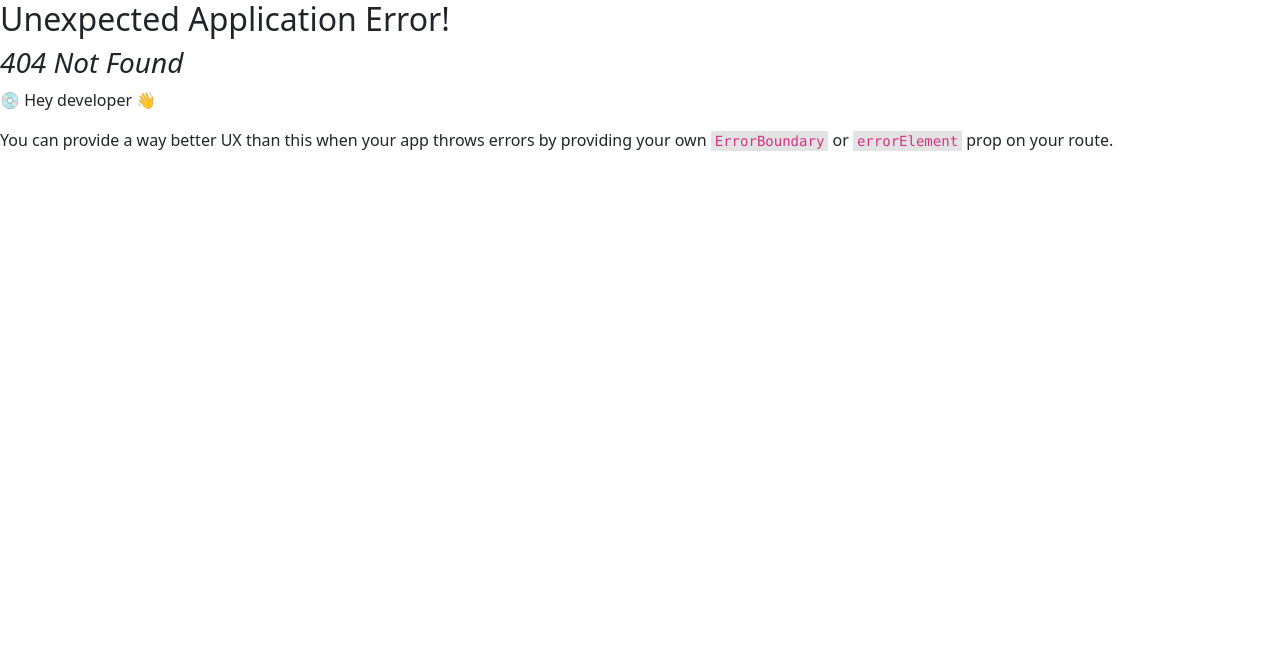
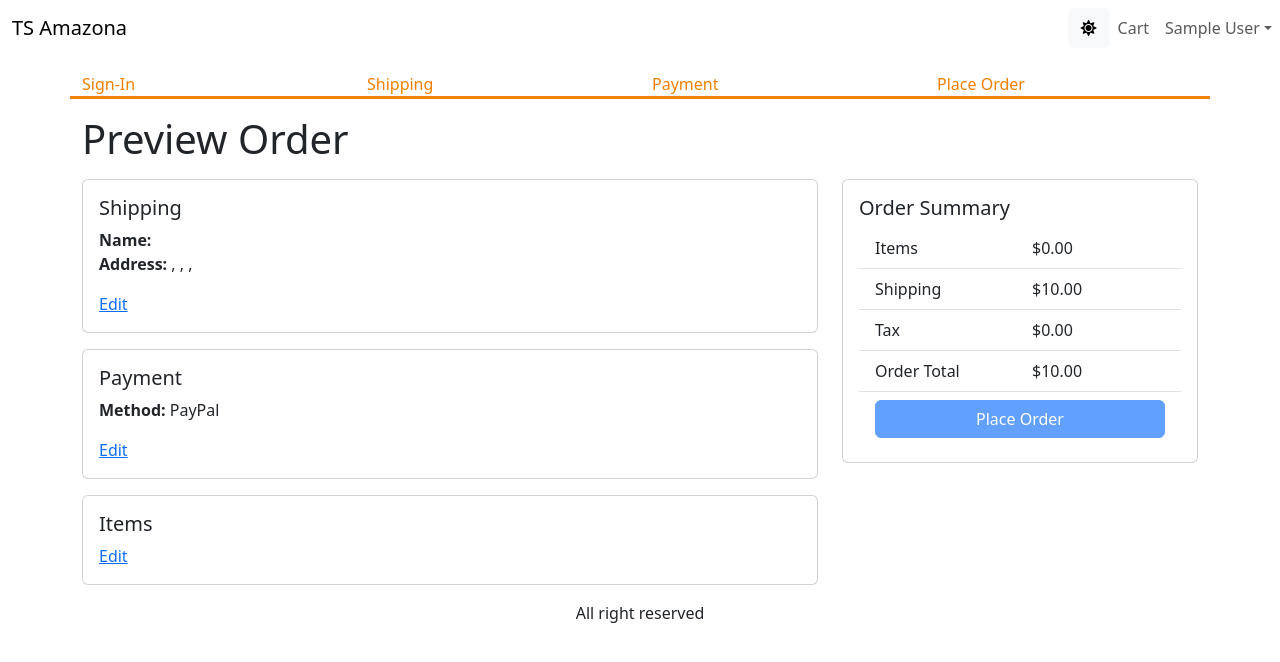
Before and after one commit to IlliaKinskyi/amazona, a React (Vite) app in the folder frontend/: page /placeorder in a window 1280 px wide. Before the commit this address had no page. Shown: the top 662 px of the page. Built offline with nearby package versions, Linux system fonts and the light colour scheme; sample sign-in values are in the browser's storage.

Commit message:
Create Place Order Page

```diff
--- a/frontend/src/Store.tsx
+++ b/frontend/src/Store.tsx
@@ -37,6 +37,7 @@
   | { type: 'SWITCH_MODE' }
   | { type: 'CART_ADD_ITEM'; payload: CartItem }
   | { type: 'CART_REMOVE_ITEM'; payload: CartItem }
+  | { type: 'CART_CLEAR' }
   | { type: 'USER_SIGNIN'; payload: UserInfo }
   | { type: 'USER_SIGNOUT' }
   | { type: 'SAVE_SHIPPING_ADDRESS'; payload: ShippingAddress }
@@ -67,6 +68,9 @@
       localStorage.setItem('cartItems', JSON.stringify(cartItems));
       return { ...state, cart: { ...state.cart, cartItems } };
     }
+
+    case 'CART_CLEAR':
+      return { ...state, cart: { ...state.cart, cartItems: [] } };
 
     case 'USER_SIGNIN':
       return { ...state, userInfo: action.payload };
--- a/frontend/src/apiClient.ts
+++ b/frontend/src/apiClient.ts
@@ -7,4 +7,18 @@
   },
 });
 
+apiClient.interceptors.request.use(
+  async (config) => {
+    if (localStorage.getItem('userInfo'))
+      config.headers.authorization = `Bearer ${
+        JSON.parse(localStorage.getItem('userInfo')!).token
+      }`;
+
+    return config;
+  },
+  (error) => {
+    Promise.reject(error);
+  },
+);
+
 export default apiClient;
--- /dev/null
+++ b/frontend/src/components/ProtectedRoute.tsx
@@ -0,0 +1,15 @@
+import { useContext } from 'react';
+import { Store } from '../Store';
+import { Navigate, Outlet } from 'react-router-dom';
+
+export default function ProtectedRoute() {
+  const {
+    state: { userInfo },
+  } = useContext(Store);
+
+  if (userInfo) {
+    return <Outlet />;
+  } else {
+    return <Navigate to="/signin" />;
+  }
+}
--- /dev/null
+++ b/frontend/src/hooks/orderHooks.ts
@@ -0,0 +1,17 @@
+import { useMutation } from '@tanstack/react-query';
+import { CartItem, ShippingAddress } from '../types/Cart';
+import apiClient from '../apiClient';
+import { Order } from '../types/Order';
+
+export const useCreateOrderMutation = () =>
+  useMutation({
+    mutationFn: async (order: {
+      orderItems: CartItem[];
+      shippingAddress: ShippingAddress;
+      paymentMethod: string;
+      itemsPrice: number;
+      shippingPrice: number;
+      taxPrice: number;
+      totalPrice: number;
+    }) => (await apiClient.post<{ message: string; order: Order }>(`api/orders`, order)).data,
+  });
--- a/frontend/src/main.tsx
+++ b/frontend/src/main.tsx
@@ -1,6 +1,11 @@
 import React from 'react';
 import ReactDOM from 'react-dom/client';
-import { createBrowserRouter, RouterProvider } from 'react-router-dom';
+import {
+  createBrowserRouter,
+  createRoutesFromElements,
+  Route,
+  RouterProvider,
+} from 'react-router-dom';
 import 'bootstrap/dist/css/bootstrap.min.css';
 import App from './App.tsx';
 import './index.css';
@@ -15,22 +20,25 @@
 import SignupPage from './pages/SignupPage.tsx';
 import ShippingAddressPage from './pages/ShippingAddressPage.tsx';
 import PaymentMethodPage from './pages/PaymentMethodPage.tsx';
+import ProtectedRoute from './components/ProtectedRoute.tsx';
+import PlaceOrderPage from './pages/PlaceOrderPage.tsx';
 
-const router = createBrowserRouter([
-  {
-    path: '/',
-    element: <App />,
-    children: [
-      { index: true, element: <HomePage /> },
-      { path: 'product/:slug', element: <ProductPage /> },
-      { path: 'cart', element: <CartPage /> },
-      { path: 'signin', element: <SigninPage /> },
-      { path: 'signup', element: <SignupPage /> },
-      { path: 'shipping', element: <ShippingAddressPage /> },
-      { path: 'payment', element: <PaymentMethodPage /> },
-    ],
-  },
-]);
+const router = createBrowserRouter(
+  createRoutesFromElements(
+    <Route path="/" element={<App />}>
+      <Route index={true} element={<HomePage />} />
+      <Route path="product/:slug" element={<ProductPage />} />
+      <Route path="cart" element={<CartPage />} />
+      <Route path="signin" element={<SigninPage />} />
+      <Route path="signup" element={<SignupPage />} />
+      <Route path="" element={<ProtectedRoute />}>
+        <Route path="shipping" element={<ShippingAddressPage />} />
+        <Route path="payment" element={<PaymentMethodPage />} />
+        <Route path="placeorder" element={<PlaceOrderPage />} />
+      </Route>
+    </Route>,
+  ),
+);
 
 const queryClient = new QueryClient();
 
--- /dev/null
+++ b/frontend/src/pages/PlaceOrderPage.tsx
@@ -0,0 +1,159 @@
+import { Link, useNavigate } from 'react-router-dom';
+import { Store } from '../Store';
+import { useContext, useEffect } from 'react';
+import { useCreateOrderMutation } from '../hooks/orderHooks';
+import { getError } from '../utils';
+import { ApiError } from '../types/ApiError';
+import { toast } from 'react-toastify';
+import CheckoutSteps from '../components/CheckoutSteps';
+import { Helmet } from 'react-helmet-async';
+import { Button, Card, Col, ListGroup, Row } from 'react-bootstrap';
+import LoadingBox from '../components/LoadingBox';
+
+export default function PlaceOrderPage() {
+  const navigate = useNavigate();
+
+  const { state, dispatch } = useContext(Store);
+  const { cart, userInfo } = state;
+
+  const round2 = (num: number) => Math.round(num * 100 + Number.EPSILON) / 100; // 123.2345 => 123.23
+
+  cart.itemsPrice = round2(cart.cartItems.reduce((a, c) => a + c.quantity * c.price, 0));
+  cart.shippingPrice = cart.itemsPrice > 100 ? round2(0) : round2(10);
+  cart.taxPrice = round2(0.15 * cart.itemsPrice);
+  cart.totalPrice = cart.itemsPrice + cart.shippingPrice + cart.taxPrice;
+
+  const { mutateAsync: createOrder, isLoading } = useCreateOrderMutation();
+
+  const placeOrderHandler = async () => {
+    try {
+      const data = await createOrder({
+        orderItems: cart.cartItems,
+        shippingAddress: cart.shippingAddress,
+        paymentMethod: cart.paymentMethod,
+        itemsPrice: cart.itemsPrice,
+        shippingPrice: cart.shippingPrice,
+        taxPrice: cart.taxPrice,
+        totalPrice: cart.totalPrice,
+      });
+      dispatch({ type: 'CART_CLEAR ' });
+      localStorage.removeItem('cartItems');
+      navigate(`/order/${data.order._id}`);
+    } catch (error) {
+      toast.error(getError(error as ApiError));
+    }
+  };
+
+  useEffect(() => {
+    if (!cart.paymentMethod) {
+      navigate('/payment');
+    }
+  }, [cart, navigate]);
+
+  return (
+    <div>
+      <CheckoutSteps step1 step2 step3 step4></CheckoutSteps>
+      <Helmet>
+        <title>Preview Order</title>
+      </Helmet>
+      <h1 className="my-3">Preview Order</h1>
+      <Row>
+        <Col md={8}>
+          <Card className="mb-3">
+            <Card.Body>
+              <Card.Title>Shipping</Card.Title>
+              <Card.Text>
+                <strong>Name:</strong> {cart.shippingAddress.fullName} <br />
+                <strong>Address:</strong> {cart.shippingAddress.address},{' '}
+                {cart.shippingAddress.city}, {cart.shippingAddress.postalCode},{' '}
+                {cart.shippingAddress.country}
+              </Card.Text>
+              <Link to="/shipping">Edit</Link>
+            </Card.Body>
+          </Card>
+
+          <Card className="mb-3">
+            <Card.Body>
+              <Card.Title>Payment</Card.Title>
+              <Card.Text>
+                <strong>Method:</strong> {cart.paymentMethod}
+              </Card.Text>
+              <Link to="/payment">Edit</Link>
+            </Card.Body>
+          </Card>
+
+          <Card className="mb-3">
+            <Card.Body>
+              <Card.Title>Items</Card.Title>
+              <ListGroup variant="flush">
+                {cart.cartItems.map((item) => (
+                  <ListGroup.Item key={item._id}>
+                    <Row className="align-items-center">
+                      <Col md={6}>
+                        <img
+                          src={item.image}
+                          alt={item.name}
+                          className="img-fluid rounded thumbnail"
+                        />{' '}
+                        <Link to={`/product/${item.slug}`}>{item.name}</Link>
+                      </Col>
+                      <Col md={3}>
+                        <span>{item.quantity}</span>
+                      </Col>
+                      <Col md={3}>${item.price}</Col>
+                    </Row>
+                  </ListGroup.Item>
+                ))}
+              </ListGroup>
+              <Link to="/cart">Edit</Link>
+            </Card.Body>
+          </Card>
+        </Col>
+        <Col md={4}>
+          <Card>
+            <Card.Body>
+              <Card.Title>Order Summary</Card.Title>
+              <ListGroup variant="flush">
+                <ListGroup.Item>
+                  <Row>
+                    <Col>Items</Col>
+                    <Col>${cart.itemsPrice.toFixed(2)}</Col>
+                  </Row>
+                </ListGroup.Item>
+                <ListGroup.Item>
+                  <Row>
+                    <Col>Shipping</Col>
+                    <Col>${cart.shippingPrice.toFixed(2)}</Col>
+                  </Row>
+                </ListGroup.Item>
+                <ListGroup.Item>
+                  <Row>
+                    <Col>Tax</Col>
+                    <Col>${cart.taxPrice.toFixed(2)}</Col>
+                  </Row>
+                </ListGroup.Item>
+                <ListGroup.Item>
+                  <Row>
+                    <Col>Order Total</Col>
+                    <Col>${cart.totalPrice.toFixed(2)}</Col>
+                  </Row>
+                </ListGroup.Item>
+                <ListGroup.Item>
+                  <div className="d-grid">
+                    <Button
+                      type="button"
+                      onClick={placeOrderHandler}
+                      disabled={cart.cartItems.length === 0 || isLoading}>
+                      Place Order
+                    </Button>
+                    {isLoading && <LoadingBox></LoadingBox>}
+                  </div>
+                </ListGroup.Item>
+              </ListGroup>
+            </Card.Body>
+          </Card>
+        </Col>
+      </Row>
+    </div>
+  );
+}
--- /dev/null
+++ b/frontend/src/types/Order.ts
@@ -0,0 +1,19 @@
+import { CartItem, ShippingAddress } from './Cart';
+import { User } from './User';
+
+export type Order = {
+  _id: string;
+  orderItems: CartItem[];
+  shippingAddress: ShippingAddress;
+  paymentMethod: string;
+  user: User;
+  createdAt: string;
+  isPaid: boolean;
+  paidAt: string;
+  isDelivered: boolean;
+  deliveredAt: string;
+  itemsPrice: number;
+  shippingPrice: number;
+  taxPrice: number;
+  totalPrice: number;
+};
```
Also changed, not shown: frontend/src/types/User.ts (added, +7 -0 lines).
